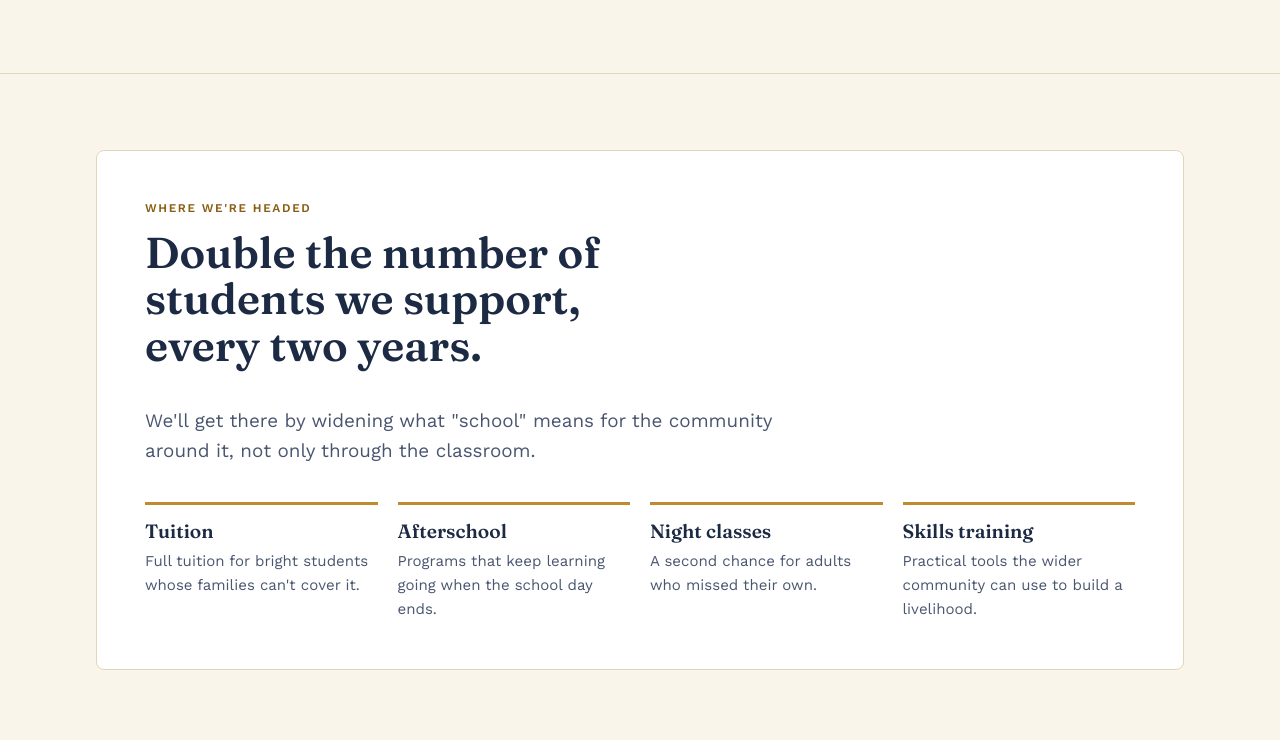
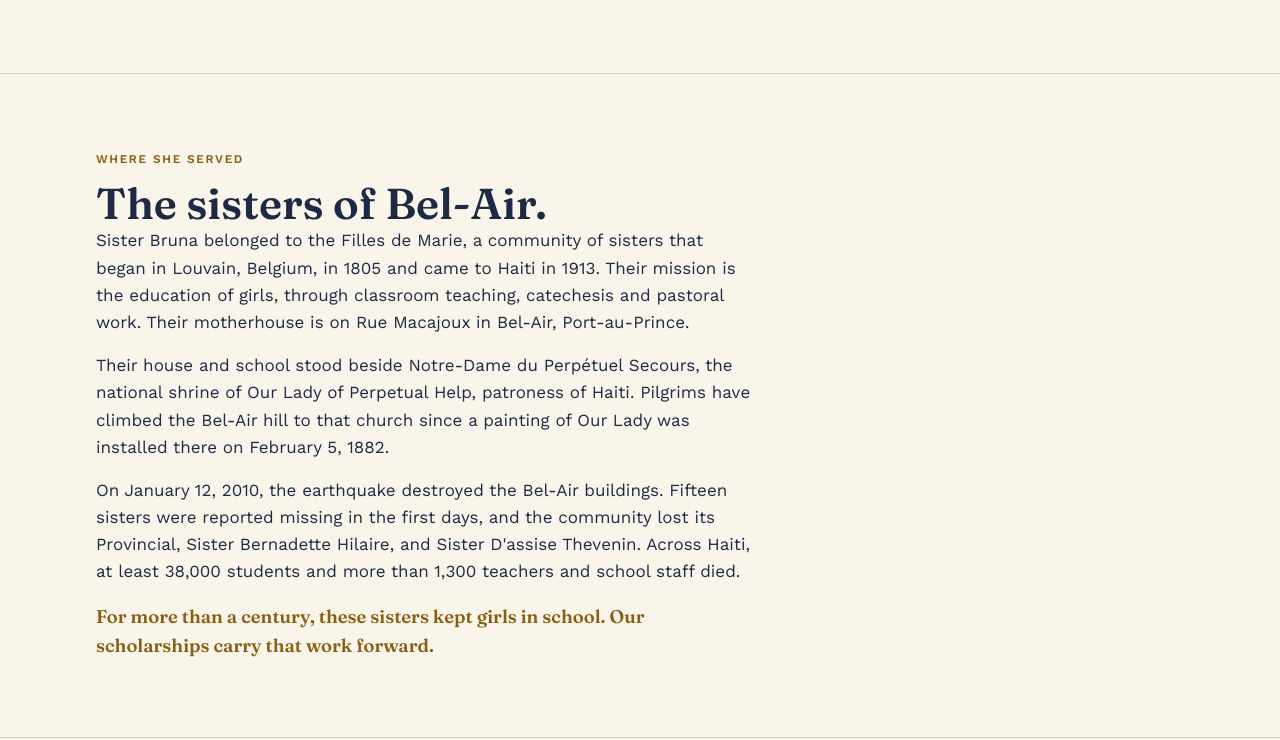
Before and after one commit to riseandleadinfo-collab/riseandleadinfo-collab, a plain HTML site: page index.html in a window 1280 px wide. Shown: the part 1145-1885 px from the top of the page. Drawn offline with nearby package versions, Linux system fonts and the light colour scheme.

Commit message:
Add Where She Served section about the Filles de Marie in Bel-Air

```diff
--- a/index.html
+++ b/index.html
@@ -455,6 +455,19 @@
     </div>
   </section>
 
+<section id="school">
+  <div class="wrap">
+    <span class="eyebrow">WHERE SHE SERVED</span>
+    <h2>The sisters of Bel-Air.</h2>
+    <div class="story-text">
+      <p>Sister Bruna belonged to the Filles de Marie, a community of sisters that began in Louvain, Belgium, in 1805 and came to Haiti in 1913. Their mission is the education of girls, through classroom teaching, catechesis and pastoral work. Their motherhouse is on Rue Macajoux in Bel-Air, Port-au-Prince.</p>
+      <p>Their house and school stood beside Notre-Dame du Perp&eacute;tuel Secours, the national shrine of Our Lady of Perpetual Help, patroness of Haiti. Pilgrims have climbed the Bel-Air hill to that church since a painting of Our Lady was installed there on February 5, 1882.</p>
+      <p>On January 12, 2010, the earthquake destroyed the Bel-Air buildings. Fifteen sisters were reported missing in the first days, and the community lost its Provincial, Sister Bernadette Hilaire, and Sister D'assise Thevenin. Across Haiti, at least 38,000 students and more than 1,300 teachers and school staff died.</p>
+      <p class="signoff">For more than a century, these sisters kept girls in school. Our scholarships carry that work forward.</p>
+    </div>
+  </div>
+</section>
+
   <section id="goal" data-title="Goal">
     <div class="wrap">
       <div class="goal-card">
```
